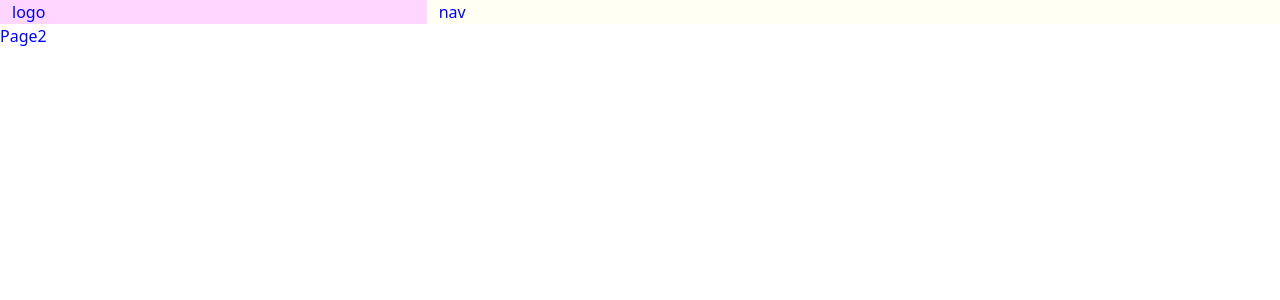
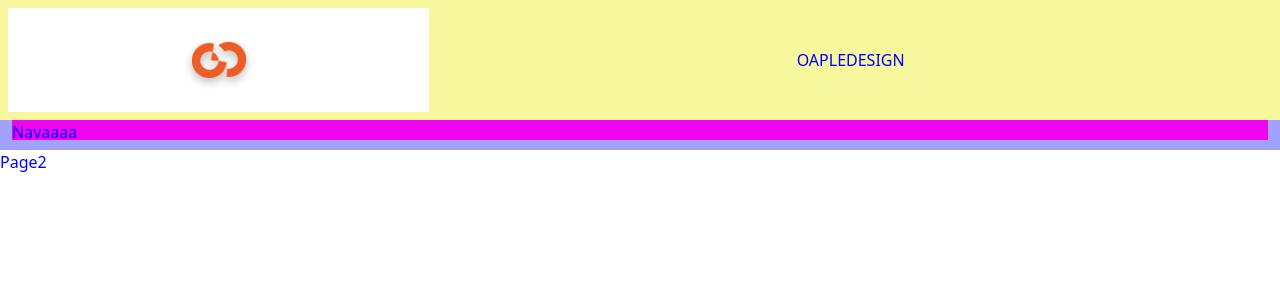
Before and after one commit to LiangT721/oaple-design, a React (Create React App) app: page / in a window 1280 px wide. Shown: the top 300 px of the page. Built offline with nearby package versions, Linux system fonts and the light colour scheme.

Commit message:
logo design 2022-1-9

```diff
--- a/src/App.scss
+++ b/src/App.scss
@@ -3,9 +3,11 @@ $theme-colors: (
   'gray':#A3A3A3,
   'light-gray':#F1F1F1,
   'dark-gray':#6E6E6E,
-  'col1':rgb(206, 206, 252),
-  'col2':rgb(255, 214, 255),
-  'col3':rgb(255, 255, 243)
+  'col1':rgb(161, 161, 255),
+  'color2':rgb(238, 4, 238),
+  'col3':rgb(247, 247, 157),
+  'white':#ffffff,
+  'purple':purple,
 );
 
 /* import bootstrap to set changes */
--- a/src/component/header/header.component.jsx
+++ b/src/component/header/header.component.jsx
@@ -1,13 +1,23 @@
 import React from "react";
 import { connect } from "react-redux";
+import "./header.style.scss";
+
+import logo from "../../asset/logo_s.png";
+import Nav from "../nav/nav.component";
 
 const Header = ({ test }) => (
   <div className="header bg-light-gray">
     <div className="header-container bg-col1 container-xxl">
-      <div className="row">
-        <div className="logo-container bg-col2 col-md-4">logo</div>
-        <div className="nav-container bg-col3 col-md-8">nav</div>
+      <div className="bg-col3 logo-container row  p-2">
+       <div className="logo-img bg-white col-4 d-flex justify-content-center align-items-center ">
+			 	<img src={ logo } className="logo" alt="" />
+			 </div>
+			 <div className="logo-text col-8 d-flex justify-content-center align-items-center">
+			 	<span className="oaple text-uppercase">oaple</span>
+				<span className="design text-uppercase">design</span>
+			 </div>
       </div>
+      <Nav className="nav-container col-sm-8" />
     </div>
   </div>
 );
--- /dev/null
+++ b/src/component/header/header.style.scss
@@ -0,0 +1,20 @@
+.header-container{
+    height: 150px;
+}
+
+.logo-container{
+    height: 120px;
+}
+
+div{
+    box-sizing: border-box;
+}
+
+.nav-container{
+    height: 20px;
+}
+
+.logo{
+    height: 36px;
+    filter: drop-shadow(0px 4px 4px rgba(0, 0, 0, 0.25));
+}
--- /dev/null
+++ b/src/component/nav/nav.component.jsx
@@ -0,0 +1,8 @@
+import React from "react";
+import './nav.style.scss'
+
+const Nav = () => (
+    <div className="nav-container bg-color2">Navaaaa</div>
+)
+
+export default Nav;
--- a/src/data/aboutUsText.data.js
+++ b/src/data/aboutUsText.data.js
@@ -4,6 +4,6 @@ export const aboutUs_Chi = {
 }
 
 export const aboutUs_Eng = {
-  p1:"Established in XXXX in XXXX, The firm of Oaple Design is a highly prestigious architectural firm in the city of Toronto and the surrounding GTA. Oaple Design leaning on its passion and outstanding experience is focused on residential design and specializes in residential including new construction, renovation and expansion of single-family dwellings & custom made homes, multi-family residential developments, and low-rise & mid-rise residential buildings and commercial store’s design and permit application. Till now, the firm has successfully accomplished over XXX projects.";
+  p1:"Established in XXXX in XXXX, The firm of Oaple Design is a highly prestigious architectural firm in the city of Toronto and the surrounding GTA. Oaple Design leaning on its passion and outstanding experience is focused on residential design and specializes in residential including new construction, renovation and expansion of single-family dwellings & custom made homes, multi-family residential developments, and low-rise & mid-rise residential buildings and commercial store’s design and permit application. Till now, the firm has successfully accomplished over XXX projects.",
   p2:"We offer design, research, development, technical support and construction administration. We manage all phases of our projects, from design to construction, and we are always happy to work within our clients’ budgets and timeline, and create the most efficient and accurate outcomes for our clients. We develop trusting, long-term friendly relationships with clients, suppliers, contractors, and builders by listening carefully, providing unparalleled service, and through our exceptional attention to detail. Moreover, we collaborate with a team of architects, engineers, interior designers to offer our clients a seamless design and construction process and the expertise to complete their vision. "
 }
```
Also changed, not shown: src/component/nav/nav.style.scss (added).
